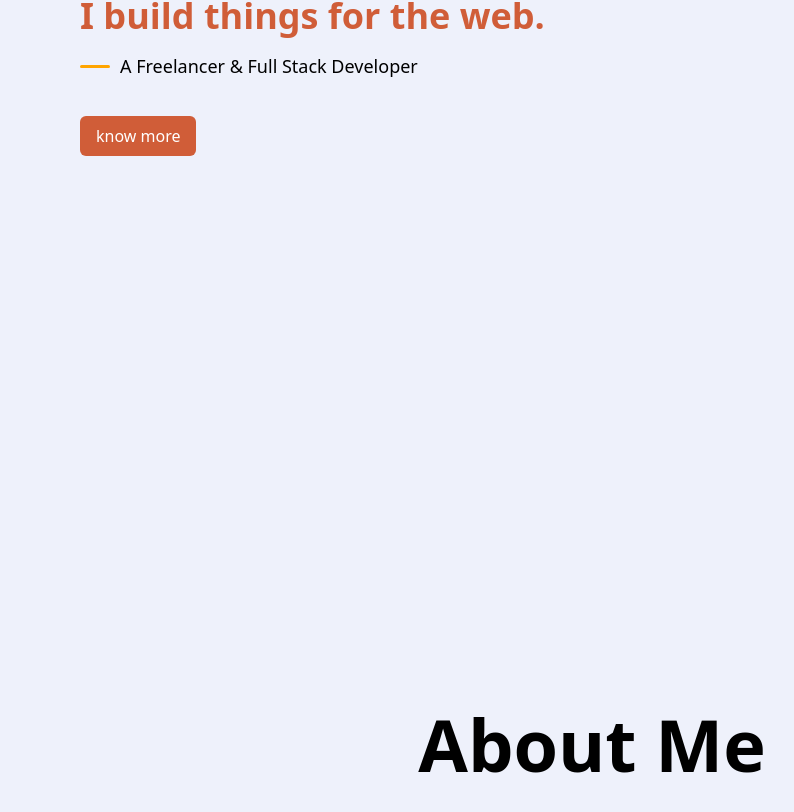
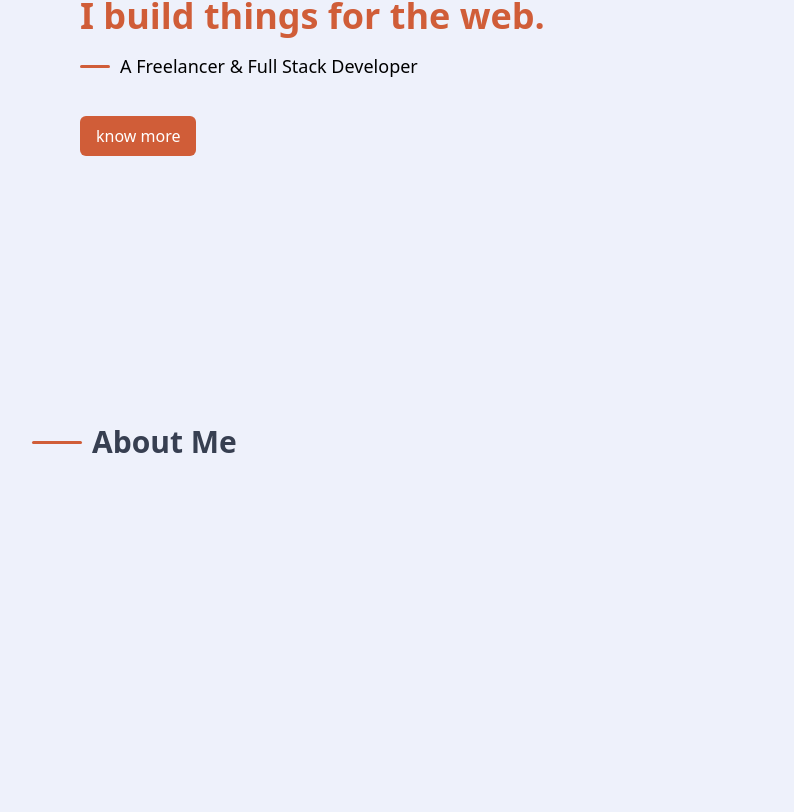
Before and after one commit to ImJars/ViteSpline, a React (Vite) app in the folder ViteSpline/: page / in a window 1280 px wide. Shown: the part 456-1268 px from the top of the page, without its empty margins (48-842 px from the left). Built offline with nearby package versions, Linux system fonts and the light colour scheme.

Commit message:
Add Title_component

```diff
--- a/ViteSpline/src/about.jsx
+++ b/ViteSpline/src/about.jsx
@@ -1,17 +1,19 @@
 import React from 'react'
+import Title_component from './components/title_component'
 
 function About() {
     return (
         <>
             <section
-                className='w-full h-screen flex justify-center
-                        items-center bg-background'
+                className='w-full h-screen bg-background'
             >
-                <h1
-                    className='text-7xl font-bold'
+                <div
+                    className='mx-20 py-20'
                 >
-                    About Me
-                </h1>
+                    <Title_component
+                        Title_component='About Me'
+                    />
+                </div>
             </section>
         </>
     )
--- a/ViteSpline/src/components/home_screen.jsx
+++ b/ViteSpline/src/components/home_screen.jsx
@@ -6,7 +6,7 @@ const Before = styled.div`
     .line{
         width: 30px;
         height: 3px;
-        background-color: #FFA500;
+        background-color: #D05D38;
         margin-right: 10px;
         border-radius: 50px;
     }
--- a/ViteSpline/src/components/title_component.jsx
+++ b/ViteSpline/src/components/title_component.jsx
@@ -1,8 +1,28 @@
 import React from 'react'
+import styled from 'styled-components'
 
-function Title_component() {
+const Before = styled.div`
+    .line{
+        width: 50px;
+        height: 3px;
+        background-color: #D05D38;
+        margin-right: 10px;
+        border-radius: 50px;
+    }
+`
+
+function Title_component({ Title_component }) {
     return (
-        <div>Title_component</div>
+        <Before
+            className='flex items-center'
+        >
+            <div className='line'/>
+            <h1
+            className='text-3xl font-bold text-color_dark_blue'
+            >
+                { Title_component }
+            </h1>
+        </Before>
     )
 }
 
```
